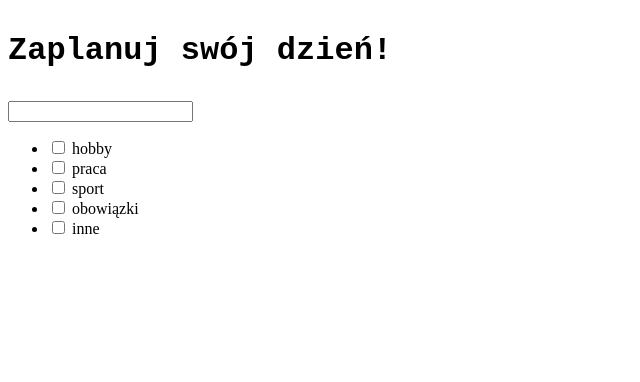
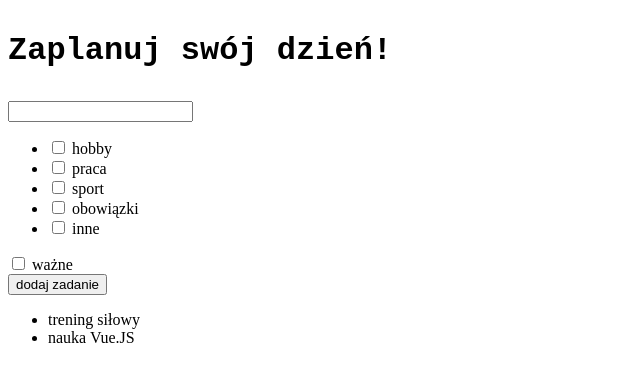
Before and after one commit to patryk-olti/HelloVue, a Vue app: page / in a window 1280 px wide. Shown: the top 382 px of the page, without its empty margins (0-640 px from the left). Built offline with nearby package versions, Linux system fonts and the light colour scheme.

Commit message:
created checkbox,button and ul list for all tasks

```diff
--- a/src/containers/todoContainer.vue
+++ b/src/containers/todoContainer.vue
@@ -27,6 +27,20 @@
         </ul>
     </div>
 
+    <div>
+        <input type='checkbox' />
+        <label> ważne </label>
+    </div>
+
+    <button>
+        dodaj zadanie
+    </button>
+
+    <ul>
+        <li> trening siłowy </li>
+        <li> nauka Vue.JS </li>
+    </ul>
+
   </div>
 </template>
 
```
